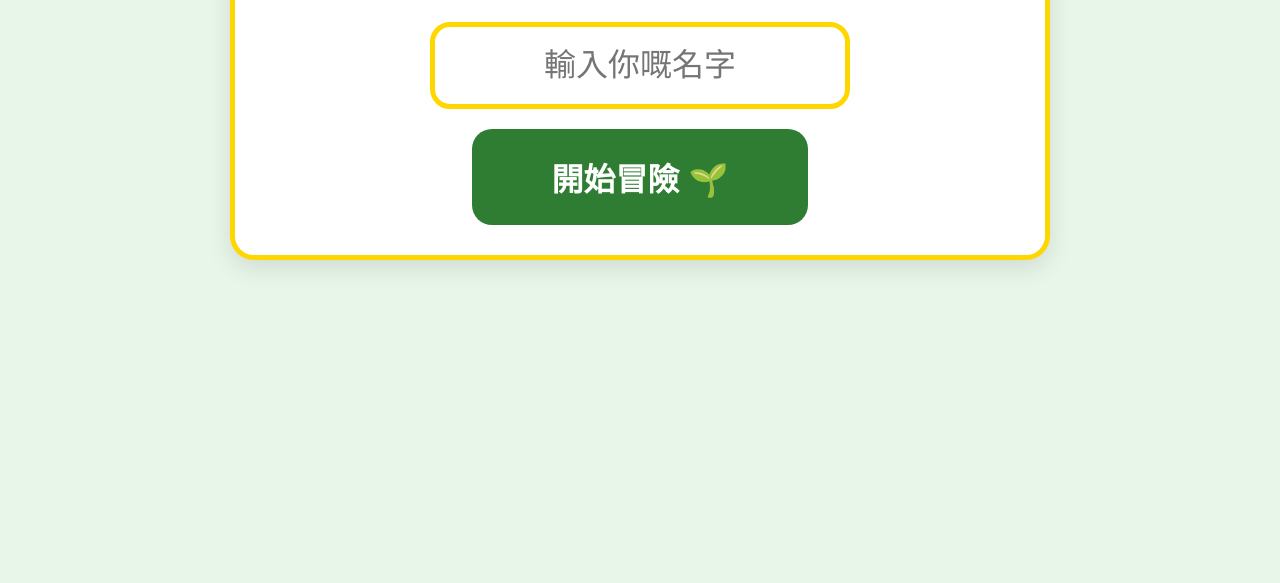
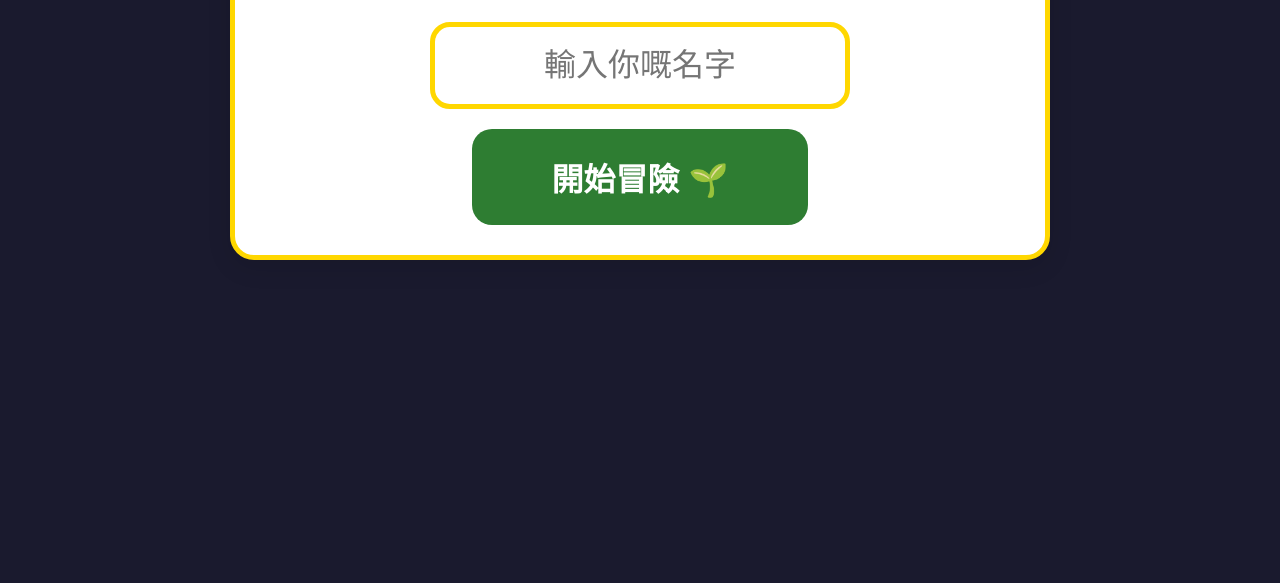
Before and after one commit to ihateusingai-beep/plant-diversity-sen, a plain HTML site: page index.html in a window 1280 px wide. Shown: the part 217-800 px from the top of the page. Drawn offline with Linux system fonts and the light colour scheme.

Commit message:
NT-D: SEN dark bg #1a1a2e + large touch

```diff
--- a/index.html
+++ b/index.html
@@ -7,7 +7,7 @@
 <style>
 :root { --green:#4caf50; --gold:#ffd700; --purple:#7b2cbf; }
 * { box-sizing:border-box; margin:0; padding:0; }
-body { font-family:'Microsoft JhengHei',sans-serif; background:#e8f5e9; color:#1a1a2e; min-height:100vh; touch-action:manipulation; }
+body { font-family:'Microsoft JhengHei',sans-serif; background:#1a1a2e; color:#fff; min-height:100vh; touch-action:manipulation; }
 .page { display:none; min-height:100vh; padding:20px; }
 .page.active { display:block; }
 .card { background:#fff; border:5px solid #ffd700; border-radius:24px; padding:30px; max-width:820px; margin:20px auto; box-shadow:0 8px 24px rgba(0,0,0,0.1); }
```
